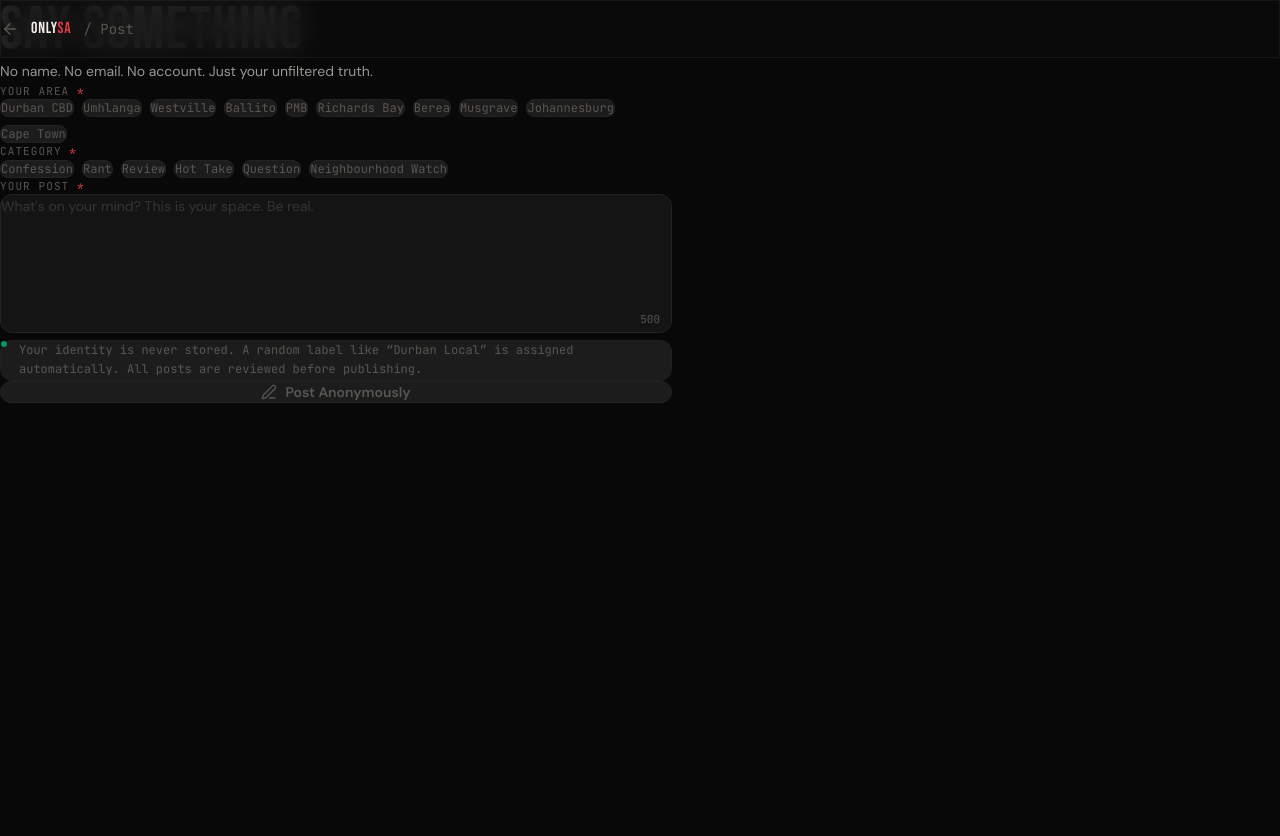
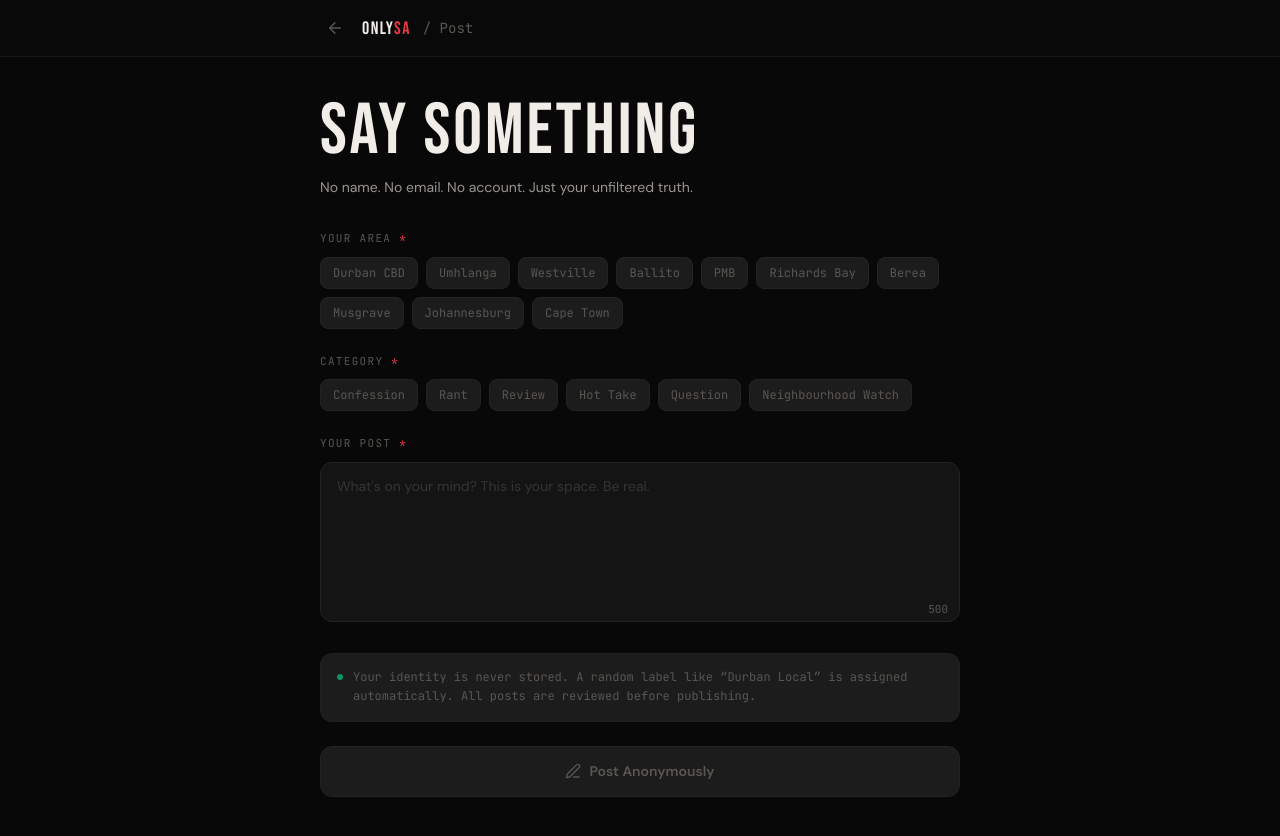
Before and after one commit to vysanchellan/onlysa, a Next.js app: page /post in a window 1280 px wide. Shown: the top 836 px of the page. Before the commit the page ends 800 px from the top, so only its background shows below. Built offline with nearby package versions, Linux system fonts and the light colour scheme.

Commit message:
Update page.tsx

```diff
--- a/app/post/page.tsx
+++ b/app/post/page.tsx
@@ -23,46 +23,30 @@ export default function PostPage() {
   async function handleSubmit(e: React.FormEvent) {
     e.preventDefault();
     if (!isValid || state === "reviewing") return;
-
     setState("reviewing");
     setErrorMsg("");
     const sessionToken = getSessionToken();
-
     try {
-      // Step 1: Moderate
       const moderateRes = await fetch("/api/moderate", {
         method: "POST",
         headers: { "Content-Type": "application/json" },
         body: JSON.stringify({ area, category, content }),
       });
-
       if (moderateRes.ok) {
-        const modResult = await moderateRes.json();
-        if (!modResult.approved) {
-          setState("error");
-          setErrorMsg(modResult.reason || "Post flagged. Please review community guidelines.");
-          return;
-        }
-        if (modResult.category_suggestion) setCategory(modResult.category_suggestion);
+        const mod = await moderateRes.json();
+        if (!mod.approved) { setState("error"); setErrorMsg(mod.reason || "Post flagged."); return; }
+        if (mod.category_suggestion) setCategory(mod.category_suggestion);
       }
-
-      // Step 2: Post
       const postRes = await fetch("/api/posts", {
         method: "POST",
         headers: { "Content-Type": "application/json" },
         body: JSON.stringify({ area, category, content, sessionToken }),
       });
-
-      if (postRes.ok) {
-        setState("success");
-        setTimeout(() => router.push("/"), 2500);
-      } else {
-        setState("error");
-        setErrorMsg("Something went wrong. Try again.");
-      }
+      if (postRes.ok) { setState("success"); setTimeout(() => router.push("/"), 2500); }
+      else { setState("error"); setErrorMsg("Something went wrong. Try again."); }
     } catch {
       setState("error");
-      setErrorMsg("Network error. Check your connection and try again.");
+      setErrorMsg("Network error. Check your connection.");
     }
   }
 
@@ -70,123 +54,115 @@ export default function PostPage() {
   if (state === "error")   return <ErrorScreen message={errorMsg} onRetry={() => setState("idle")} />;
 
   return (
-    <div className="min-h-screen bg-bg">
+    <div style={{ minHeight: "100vh", backgroundColor: "#080808" }}>
 
-      {/* ── Navbar ── */}
-      <header className="fixed top-0 left-0 right-0 z-50 glass border-b border-border/60">
-        <div className="max-w-2xl mx-auto px-4 h-14 flex items-center gap-3">
-          <Link
-            href="/"
-            className="p-1.5 rounded-lg text-text-muted hover:text-text-primary hover:bg-bg-elevated transition-colors"
-          >
+      {/* Navbar */}
+      <header style={{
+        position: "fixed", top: 0, left: 0, right: 0, zIndex: 50,
+        backdropFilter: "blur(16px) saturate(1.2)",
+        WebkitBackdropFilter: "blur(16px) saturate(1.2)",
+        backgroundColor: "rgba(10,10,10,0.85)",
+        borderBottom: "1px solid rgba(35,35,35,0.6)",
+      }}>
+        <div style={{ maxWidth: "672px", margin: "0 auto", padding: "0 16px", height: "56px", display: "flex", alignItems: "center", gap: "12px" }}>
+          <Link href="/" style={{
+            padding: "6px", borderRadius: "8px",
+            color: "#5A5652", textDecoration: "none", display: "flex", alignItems: "center",
+          }}>
             <ArrowLeft size={18} />
           </Link>
-          <span className="text-base font-display tracking-wider text-text-primary">
-            Only<span className="text-accent-red">SA</span>
+          <span style={{ fontFamily: "var(--font-display, 'Bebas Neue', sans-serif)", fontSize: "18px", letterSpacing: "0.08em", color: "#F0EDE8" }}>
+            Only<span style={{ color: "#E63946" }}>SA</span>
           </span>
-          <span className="text-text-muted text-sm font-mono">/ Post</span>
+          <span style={{ fontFamily: "var(--font-mono, monospace)", fontSize: "14px", color: "#5A5652" }}>/ Post</span>
         </div>
       </header>
 
-      <main className="max-w-2xl mx-auto px-4 pt-24 pb-24 sm:pb-12">
+      <main style={{ maxWidth: "672px", margin: "0 auto", padding: "96px 16px 96px" }}>
 
-        {/* ── Page heading ── */}
-        <div className="mb-8">
-          <h1 className="text-5xl sm:text-6xl font-display text-text-primary tracking-wide mb-2">
+        {/* Heading */}
+        <div style={{ marginBottom: "32px" }}>
+          <h1 style={{
+            fontFamily: "var(--font-display, 'Bebas Neue', sans-serif)",
+            fontSize: "clamp(48px, 10vw, 72px)",
+            letterSpacing: "0.04em",
+            color: "#F0EDE8",
+            lineHeight: 1,
+            marginBottom: "8px",
+          }}>
             Say Something
           </h1>
-          <p className="text-text-secondary text-sm leading-relaxed">
+          <p style={{ fontSize: "14px", color: "#9A9590", lineHeight: 1.6 }}>
             No name. No email. No account. Just your unfiltered truth.
           </p>
         </div>
 
-        {/* ── Form ── */}
-        <form onSubmit={handleSubmit} className="space-y-6">
+        {/* Form */}
+        <form onSubmit={handleSubmit} style={{ display: "flex", flexDirection: "column", gap: "24px" }}>
 
           {/* Area */}
-          <div className="space-y-3">
-            <label className="text-[11px] font-mono text-text-muted uppercase tracking-widest block">
-              Your Area <span className="text-accent-red">*</span>
-            </label>
-            <div className="flex flex-wrap gap-2">
-              {AREAS.filter((a) => a !== "All SA").map((a) => (
-                <button
-                  key={a}
-                  type="button"
-                  onClick={() => setArea(a)}
-                  className={cn(
-                    "px-3 py-1.5 rounded-lg text-xs font-mono border transition-all",
-                    area === a
-                      ? "border-accent-red text-accent-red bg-accent-red/10"
-                      : "border-border text-text-muted bg-bg-elevated hover:border-[#333] hover:text-text-secondary"
-                  )}
-                >
-                  {a}
-                </button>
+          <FormSection label="Your Area" required>
+            <div style={{ display: "flex", flexWrap: "wrap", gap: "8px" }}>
+              {AREAS.filter(a => a !== "All SA").map(a => (
+                <ChipButton key={a} label={a} active={area === a} onClick={() => setArea(a)} />
               ))}
             </div>
-          </div>
+          </FormSection>
 
           {/* Category */}
-          <div className="space-y-3">
-            <label className="text-[11px] font-mono text-text-muted uppercase tracking-widest block">
-              Category <span className="text-accent-red">*</span>
-            </label>
-            <div className="flex flex-wrap gap-2">
-              {CATEGORIES.map((cat) => (
-                <button
-                  key={cat}
-                  type="button"
-                  onClick={() => setCategory(cat)}
-                  className={cn(
-                    "px-3 py-1.5 rounded-lg text-xs font-mono border transition-all",
-                    category === cat
-                      ? "border-accent-red text-accent-red bg-accent-red/10"
-                      : "border-border text-text-muted bg-bg-elevated hover:border-[#333] hover:text-text-secondary"
-                  )}
-                >
-                  {cat}
-                </button>
+          <FormSection label="Category" required>
+            <div style={{ display: "flex", flexWrap: "wrap", gap: "8px" }}>
+              {CATEGORIES.map(cat => (
+                <ChipButton key={cat} label={cat} active={category === cat} onClick={() => setCategory(cat)} />
               ))}
             </div>
-          </div>
+          </FormSection>
 
-          {/* Content textarea */}
-          <div className="space-y-3">
-            <label className="text-[11px] font-mono text-text-muted uppercase tracking-widest block">
-              Your Post <span className="text-accent-red">*</span>
-            </label>
-            <div className="relative">
+          {/* Textarea */}
+          <FormSection label="Your Post" required>
+            <div style={{ position: "relative" }}>
               <textarea
                 value={content}
-                onChange={(e) => setContent(e.target.value.slice(0, maxChars))}
+                onChange={e => setContent(e.target.value.slice(0, maxChars))}
                 placeholder="What's on your mind? This is your space. Be real."
                 rows={6}
-                className={cn(
-                  "w-full bg-bg-card border rounded-xl px-4 py-3 text-text-primary placeholder:text-text-muted/50 text-sm leading-relaxed resize-none transition-colors",
-                  "focus:outline-none focus:border-accent-red/50",
-                  content.length > maxChars * 0.9
-                    ? "border-accent-orange/50"
-                    : "border-border hover:border-[#2a2a2a]"
-                )}
+                style={{
+                  width: "100%",
+                  backgroundColor: "#141414",
+                  border: `1px solid ${remaining < 20 ? "#E63946" : remaining < 50 ? "#F4531C" : "#232323"}`,
+                  borderRadius: "12px",
+                  padding: "12px 16px",
+                  color: "#F0EDE8",
+                  fontSize: "14px",
+                  lineHeight: "1.6",
+                  resize: "none",
+                  outline: "none",
+                  fontFamily: "inherit",
+                  boxSizing: "border-box",
+                  transition: "border-color 0.2s",
+                }}
               />
-              <div className={cn(
-                "absolute bottom-3 right-3 text-[11px] font-mono transition-colors",
-                remaining < 50
-                  ? remaining < 20 ? "text-accent-red" : "text-accent-orange"
-                  : "text-text-muted"
-              )}>
+              <span style={{
+                position: "absolute", bottom: "12px", right: "12px",
+                fontSize: "11px", fontFamily: "var(--font-mono, monospace)",
+                color: remaining < 20 ? "#E63946" : remaining < 50 ? "#F4531C" : "#5A5652",
+              }}>
                 {remaining}
-              </div>
+              </span>
             </div>
-          </div>
+          </FormSection>
 
           {/* Privacy note */}
-          <div className="flex items-start gap-3 p-4 rounded-xl bg-bg-elevated border border-border/60">
-            <div className="w-1.5 h-1.5 rounded-full bg-accent-green mt-1.5 shrink-0" />
-            <p className="text-[12px] text-text-muted leading-relaxed font-mono">
-              Your identity is never stored. A random label like &ldquo;Durban Local&rdquo; is assigned
-              automatically. All posts are reviewed before publishing.
+          <div style={{
+            display: "flex", alignItems: "flex-start", gap: "10px",
+            padding: "14px 16px",
+            backgroundColor: "#1C1C1C",
+            border: "1px solid rgba(35,35,35,0.6)",
+            borderRadius: "12px",
+          }}>
+            <div style={{ width: "6px", height: "6px", borderRadius: "50%", backgroundColor: "#059669", marginTop: "6px", flexShrink: 0 }} />
+            <p style={{ fontSize: "12px", fontFamily: "var(--font-mono, monospace)", color: "#5A5652", lineHeight: "1.6" }}>
+              Your identity is never stored. A random label like &ldquo;Durban Local&rdquo; is assigned automatically. All posts are reviewed before publishing.
             </p>
           </div>
 
@@ -194,47 +170,94 @@ export default function PostPage() {
           <button
             type="submit"
             disabled={!isValid || state === "reviewing"}
-            className={cn(
-              "w-full flex items-center justify-center gap-2 py-3.5 rounded-xl text-sm font-semibold transition-all",
-              isValid
-                ? "bg-accent-red text-white hover:bg-accent-red/90 shadow-lg shadow-accent-red/20 active:scale-[0.99]"
-                : "bg-bg-elevated text-text-muted cursor-not-allowed border border-border"
-            )}
+            style={{
+              width: "100%",
+              display: "flex", alignItems: "center", justifyContent: "center", gap: "8px",
+              padding: "14px",
+              backgroundColor: isValid ? "#E63946" : "#1C1C1C",
+              color: isValid ? "#fff" : "#5A5652",
+              border: isValid ? "none" : "1px solid #232323",
+              borderRadius: "12px",
+              fontSize: "14px", fontWeight: 600,
+              cursor: isValid ? "pointer" : "not-allowed",
+              boxShadow: isValid ? "0 8px 24px rgba(230,57,70,0.25)" : "none",
+              transition: "all 0.2s",
+            }}
           >
             {state === "reviewing" ? (
-              <>
-                <Loader2 size={16} className="animate-spin" />
-                Checking your post...
-              </>
+              <><Loader2 size={16} style={{ animation: "spin 1s linear infinite" }} /> Checking your post...</>
             ) : (
-              <>
-                <PenLine size={16} />
-                Post Anonymously
-              </>
+              <><PenLine size={16} /> Post Anonymously</>
             )}
           </button>
         </form>
       </main>
+
+      <style>{`
+        @keyframes spin { from { transform: rotate(0deg); } to { transform: rotate(360deg); } }
+        textarea:focus { border-color: rgba(230,57,70,0.5) !important; }
+        textarea::placeholder { color: rgba(90,86,82,0.5); }
+      `}</style>
     </div>
   );
 }
 
+/* ── Reusable form bits ── */
+function FormSection({ label, required, children }: { label: string; required?: boolean; children: React.ReactNode }) {
+  return (
+    <div style={{ display: "flex", flexDirection: "column", gap: "10px" }}>
+      <label style={{
+        fontSize: "11px", fontFamily: "var(--font-mono, monospace)",
+        color: "#5A5652", textTransform: "uppercase", letterSpacing: "0.12em",
+        display: "block",
+      }}>
+        {label} {required && <span style={{ color: "#E63946" }}>*</span>}
+      </label>
+      {children}
+    </div>
+  );
+}
+
+function ChipButton({ label, active, onClick }: { label: string; active: boolean; onClick: () => void }) {
+  return (
+    <button
+      type="button"
+      onClick={onClick}
+      style={{
+        padding: "6px 12px",
+        borderRadius: "8px",
+        fontSize: "12px",
+        fontFamily: "var(--font-mono, monospace)",
+        border: `1px solid ${active ? "#E63946" : "#232323"}`,
+        backgroundColor: active ? "rgba(230,57,70,0.1)" : "#1C1C1C",
+        color: active ? "#E63946" : "#5A5652",
+        cursor: "pointer",
+        transition: "all 0.15s",
+      }}
+    >
+      {label}
+    </button>
+  );
+}
+
+/* ── Success / Error screens ── */
 function SuccessScreen() {
   return (
-    <div className="min-h-screen bg-bg flex items-center justify-center px-4">
-      <div className="text-center max-w-sm animate-fade-up">
-        <div className="w-16 h-16 rounded-full bg-accent-green/10 border border-accent-green/30 flex items-center justify-center mx-auto mb-6">
-          <CheckCircle size={32} className="text-accent-green" />
+    <div style={{ minHeight: "100vh", backgroundColor: "#080808", display: "flex", alignItems: "center", justifyContent: "center", padding: "16px" }}>
+      <div style={{ textAlign: "center", maxWidth: "360px" }}>
+        <div style={{
+          width: "64px", height: "64px", borderRadius: "50%",
+          backgroundColor: "rgba(5,150,105,0.1)", border: "1px solid rgba(5,150,105,0.3)",
+          display: "flex", alignItems: "center", justifyContent: "center",
+          margin: "0 auto 24px",
+        }}>
+          <CheckCircle size={32} style={{ color: "#059669" }} />
         </div>
-        <h2 className="text-4xl font-display text-text-primary mb-3 tracking-wide">
+        <h2 style={{ fontFamily: "var(--font-display, 'Bebas Neue', sans-serif)", fontSize: "48px", color: "#F0EDE8", letterSpacing: "0.04em", marginBottom: "12px" }}>
           It&apos;s Live
         </h2>
-        <p className="text-text-secondary text-sm leading-relaxed">
-          Your post is live. No name. No face. Just truth.
-        </p>
-        <p className="text-text-muted text-[12px] font-mono mt-4">
-          Redirecting to feed...
-        </p>
+        <p style={{ fontSize: "14px", color: "#9A9590", lineHeight: 1.6 }}>Your post is live. No name. No face. Just truth.</p>
+        <p style={{ fontFamily: "var(--font-mono, monospace)", fontSize: "12px", color: "#5A5652", marginTop: "16px" }}>Redirecting to feed...</p>
       </div>
     </div>
   );
@@ -242,20 +265,31 @@ function SuccessScreen() {
 
 function ErrorScreen({ message, onRetry }: { message: string; onRetry: () => void }) {
   return (
-    <div className="min-h-screen bg-bg flex items-center justify-center px-4">
-      <div className="text-center max-w-sm animate-fade-up">
-        <div className="w-16 h-16 rounded-full bg-accent-red/10 border border-accent-red/30 flex items-center justify-center mx-auto mb-6">
-          <XCircle size={32} className="text-accent-red" />
+    <div style={{ minHeight: "100vh", backgroundColor: "#080808", display: "flex", alignItems: "center", justifyContent: "center", padding: "16px" }}>
+      <div style={{ textAlign: "center", maxWidth: "360px" }}>
+        <div style={{
+          width: "64px", height: "64px", borderRadius: "50%",
+          backgroundColor: "rgba(230,57,70,0.1)", border: "1px solid rgba(230,57,70,0.3)",
+          display: "flex", alignItems: "center", justifyContent: "center",
+          margin: "0 auto 24px",
+        }}>
+          <XCircle size={32} style={{ color: "#E63946" }} />
         </div>
-        <h2 className="text-4xl font-display text-text-primary mb-3 tracking-wide">
+        <h2 style={{ fontFamily: "var(--font-display, 'Bebas Neue', sans-serif)", fontSize: "48px", color: "#F0EDE8", letterSpacing: "0.04em", marginBottom: "12px" }}>
           Post Flagged
         </h2>
-        <p className="text-text-secondary text-sm leading-relaxed mb-6">
+        <p style={{ fontSize: "14px", color: "#9A9590", lineHeight: 1.6, marginBottom: "24px" }}>
           {message || "Your post was flagged. Please review our community guidelines."}
         </p>
         <button
           onClick={onRetry}
-          className="px-6 py-2.5 bg-bg-elevated border border-border text-text-primary text-sm font-mono rounded-xl hover:border-[#333] transition-colors"
+          style={{
+            padding: "10px 24px",
+            backgroundColor: "#1C1C1C", border: "1px solid #232323",
+            color: "#F0EDE8", fontSize: "14px",
+            fontFamily: "var(--font-mono, monospace)",
+            borderRadius: "12px", cursor: "pointer",
+          }}
         >
           Try again
         </button>
```
